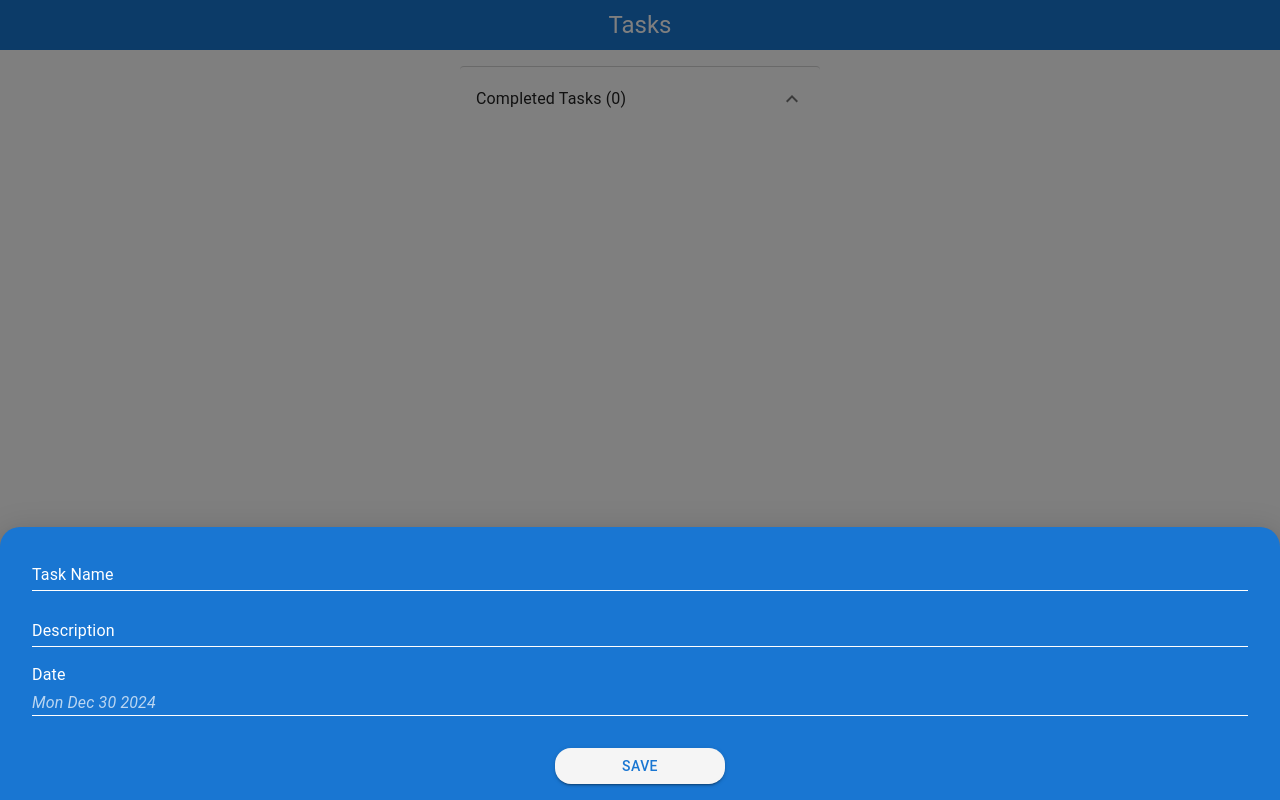
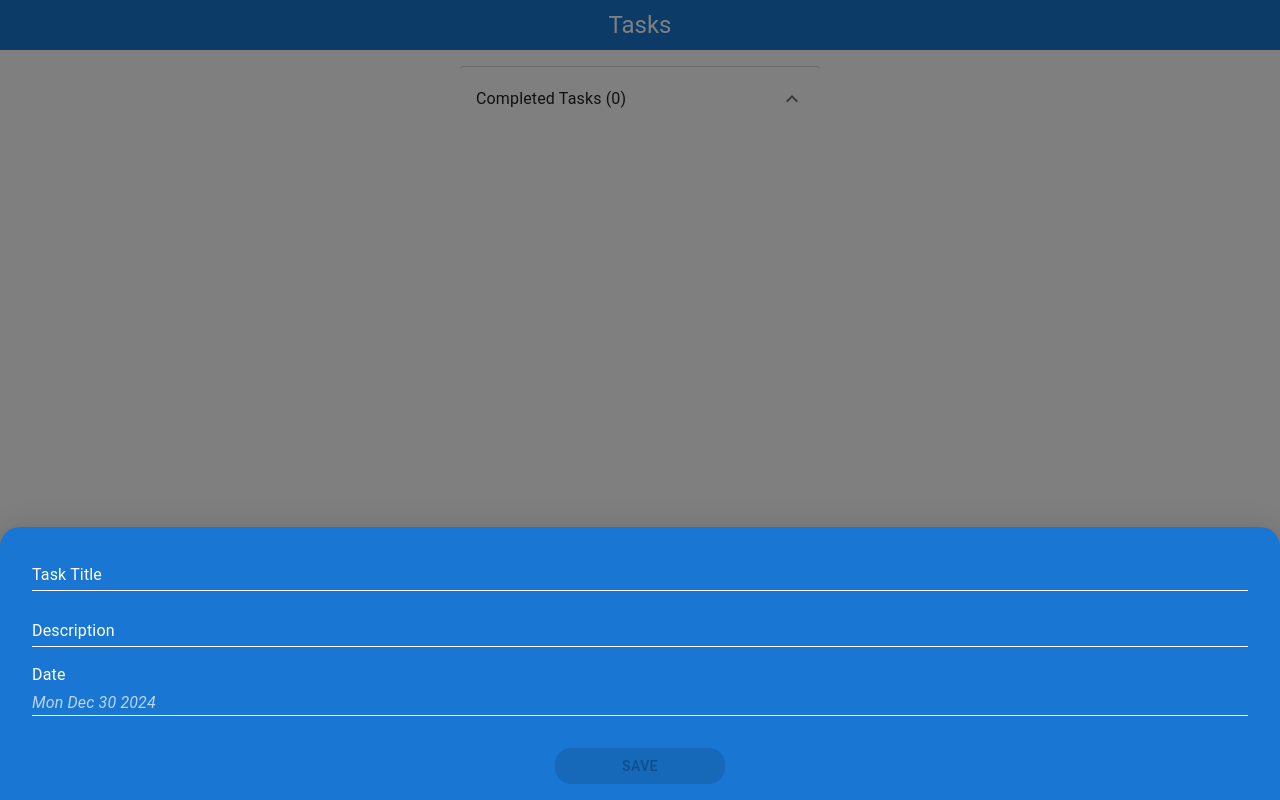
Before and after one commit to jordangm94/whats-next, a Next.js app: page / in a window 1280 px wide. Both pictures are taken after a click on the button "Add". Built offline with nearby package versions, Linux system fonts and the light colour scheme.

Commit message:
Change task name to task title + make save task button disabled if no task title input

```diff
--- a/src/pages/index.tsx
+++ b/src/pages/index.tsx
@@ -107,9 +107,9 @@ export default function Home() {
       <form onSubmit={handleSubmit}>
         <Stack sx={{ px: 4, py: 2 }} spacing={1}>
           <TkTextField
-            label="Task Name"
+            label="Task Title"
             variant="standard"
-            placeholder="Enter the task name"
+            placeholder="Enter the task title"
             multiline={false}
             value={title}
             onChange={(e) => setTitle(e.target.value)}
@@ -148,6 +148,7 @@ export default function Home() {
           </Box>
           <Box sx={{ display: "flex", justifyContent: "center" }}>
             <Button
+              disabled={!title ? true : false}
               onClick={() => {
                 setOpen(false);
               }}
```
